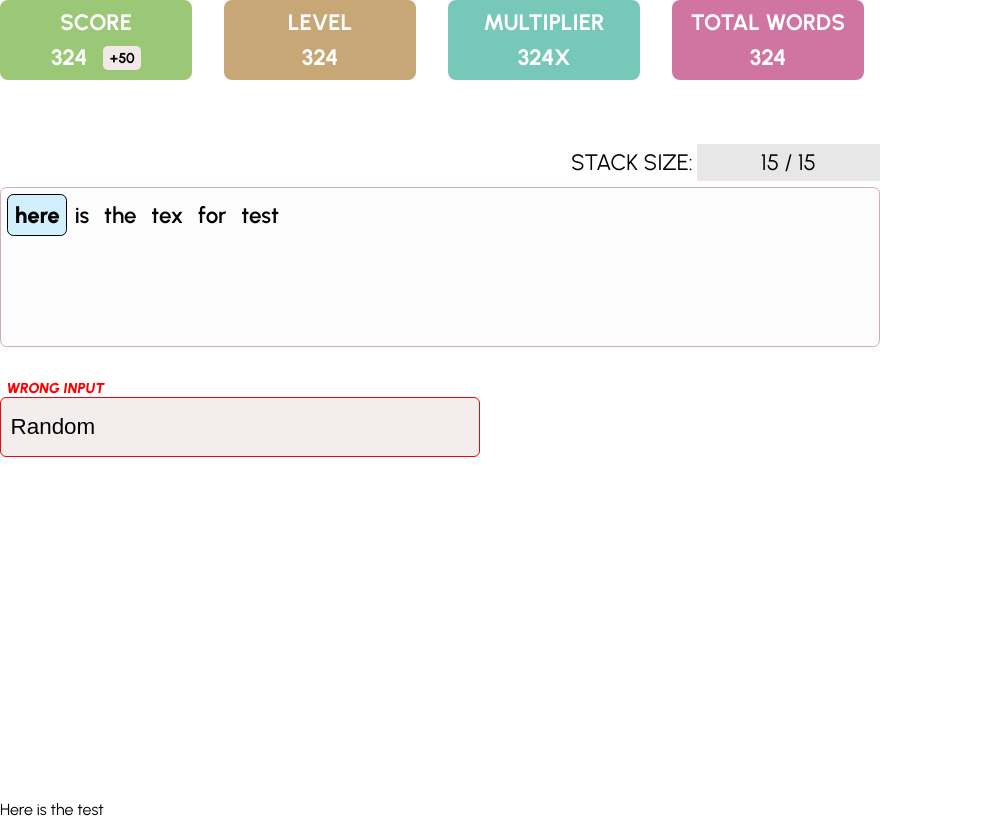
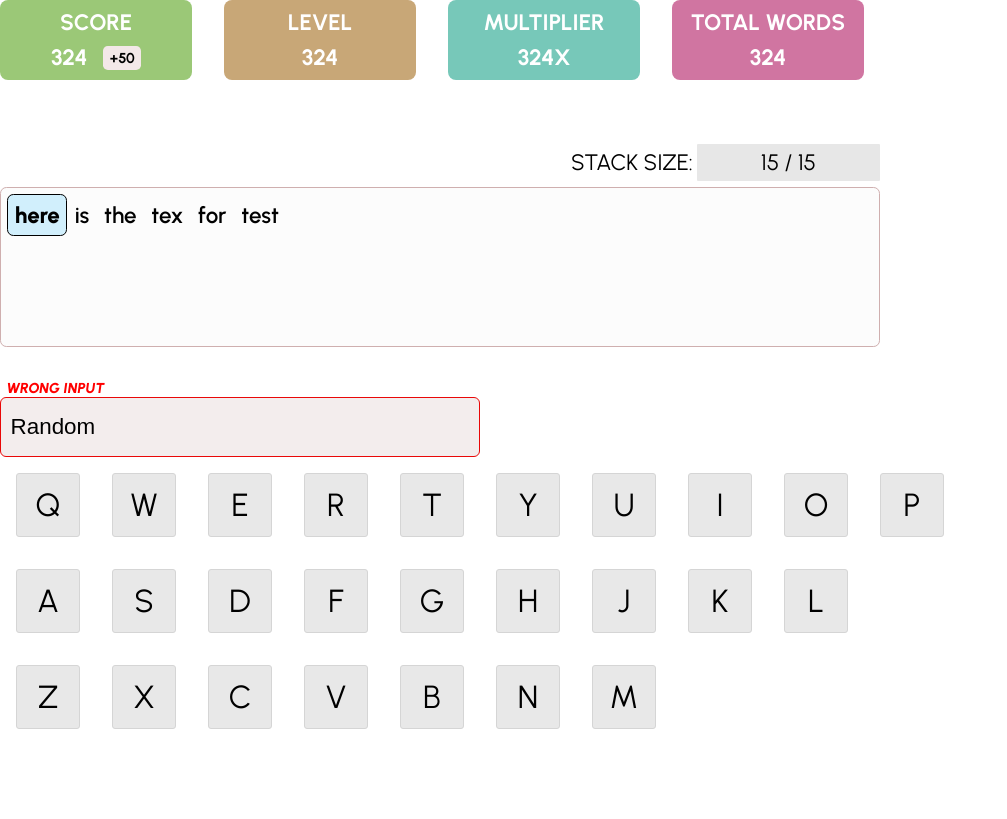
Before and after one commit to alwinsDen/word_race_frontend, a React (Create React App) app: page / in a window 1280 px wide. Shown: the whole page, without its empty margins (0-1007 px from the left). Built offline with nearby package versions, Linux system fonts and the light colour scheme.

Commit message:
done with keyboard

```diff
--- a/src/App.tsx
+++ b/src/App.tsx
@@ -6,7 +6,6 @@ const App=()=> {
     return <BrowserRouter>
         <Routes/>
         <ToastContainer/>
-        <p>Here is the test</p>
     </BrowserRouter>
 }
 
--- a/src/pages/MainPage/MainPage.module.scss
+++ b/src/pages/MainPage/MainPage.module.scss
@@ -121,6 +121,7 @@
     display: flex;
     flex-direction: column;
     margin-top: 2rem;
+
     .inputState {
       display: flex;
       justify-content: flex-start;
@@ -141,4 +142,40 @@
       outline: none;
     }
   }
+
+
+  .visualKeyboard {
+    display: flex;
+    height: max-content;
+
+    .keyboadkey {
+      height: 4rem;
+      width: 4rem;
+      background: #E8E8E8;
+      border: 1px solid #000000;
+      box-sizing: border-box;
+      box-shadow: 0px 4px 4px rgba(0, 0, 0, 0.25);
+      border-radius: 3px;
+      display: flex;
+      align-items: center;
+      justify-content: center;
+      font-size: 2rem;
+      margin: 1rem;
+    }
+
+    .keyboadkeyUnselected {
+      height: 4rem;
+      width: 4rem;
+      background: #E8E8E8;
+      border: 1px solid  #D5D5D5;
+      box-sizing: border-box;
+      //box-shadow: 0px 4px 4px rgba(0, 0, 0, 0.25);
+      border-radius: 3px;
+      display: flex;
+      align-items: center;
+      justify-content: center;
+      font-size: 2rem;
+      margin: 1rem;
+    }
+  }
 }
--- a/src/pages/MainPage/MainPage.tsx
+++ b/src/pages/MainPage/MainPage.tsx
@@ -1,9 +1,39 @@
-import React from "react"
+import React,{useEffect, useCallback, useState} from "react"
 import styles from "./MainPage.module.scss"
 
 const testData = ['here', "is", "the", "tex", "for", "test"]
+const alphabetsList = {
+    firstLevel: ["q", "w", "e", "r", "t", "y", "u", "i", "o", "p"],
+    secondLevel: ["a", "s", "d", "f", "g", "h", "j", "k", "l"],
+    thirdLevel: ["z", "x", "c", "v", "b", "n", "m"]
+}
+
+
+
+
 
 const MainPage = () => {
+    const keyFunction=useCallback((event)=> {
+        setCurrentKey(event.key.toLowerCase())
+    },[])
+
+    const keyFunctionUp=useCallback((event)=> {
+        setCurrentKey(null)
+    },[])
+
+    useEffect(()=>{
+        document.addEventListener("keydown", keyFunction, false);
+        document.addEventListener("keyup", keyFunctionUp, false);
+
+        return () => {
+            document.removeEventListener("keydown", keyFunction, false);
+            document.addEventListener("keyup", keyFunctionUp, false);
+        };
+    },[])
+
+    //useState
+    const [currentKey, setCurrentKey] = useState<string | null>(null)
+
     return <div className={styles.mainPage}>
         <div className={styles.scoretiles}>
 
@@ -86,6 +116,37 @@ const MainPage = () => {
             />
         </div>
 
+        {/*    key section*/}
+        <div className={styles.visualKeyboard}>
+            {/*    button section goes here*/}
+            {
+                alphabetsList.firstLevel.map((item, index)=> {
+                    return <div className={currentKey===item ? styles.keyboadkey : styles.keyboadkeyUnselected} >
+                        <p>{item.toUpperCase()}</p>
+                    </div>
+                })
+            }
+        </div>
+        <div className={styles.visualKeyboard}>
+            {
+                alphabetsList.secondLevel.map((item, index)=> {
+                    return <div className={currentKey===item ? styles.keyboadkey : styles.keyboadkeyUnselected}>
+                        <p>{item.toUpperCase()}</p>
+                    </div>
+                })
+            }
+        </div>
+        <div className={styles.visualKeyboard}>
+            {
+                alphabetsList.thirdLevel.map((item, index) => {
+                    return <div className={currentKey===item ? styles.keyboadkey : styles.keyboadkeyUnselected}>
+                        <p>{item.toUpperCase()}</p>
+                    </div>
+                })
+            }
+        </div>
+
+
     </div>
 }
 
```
